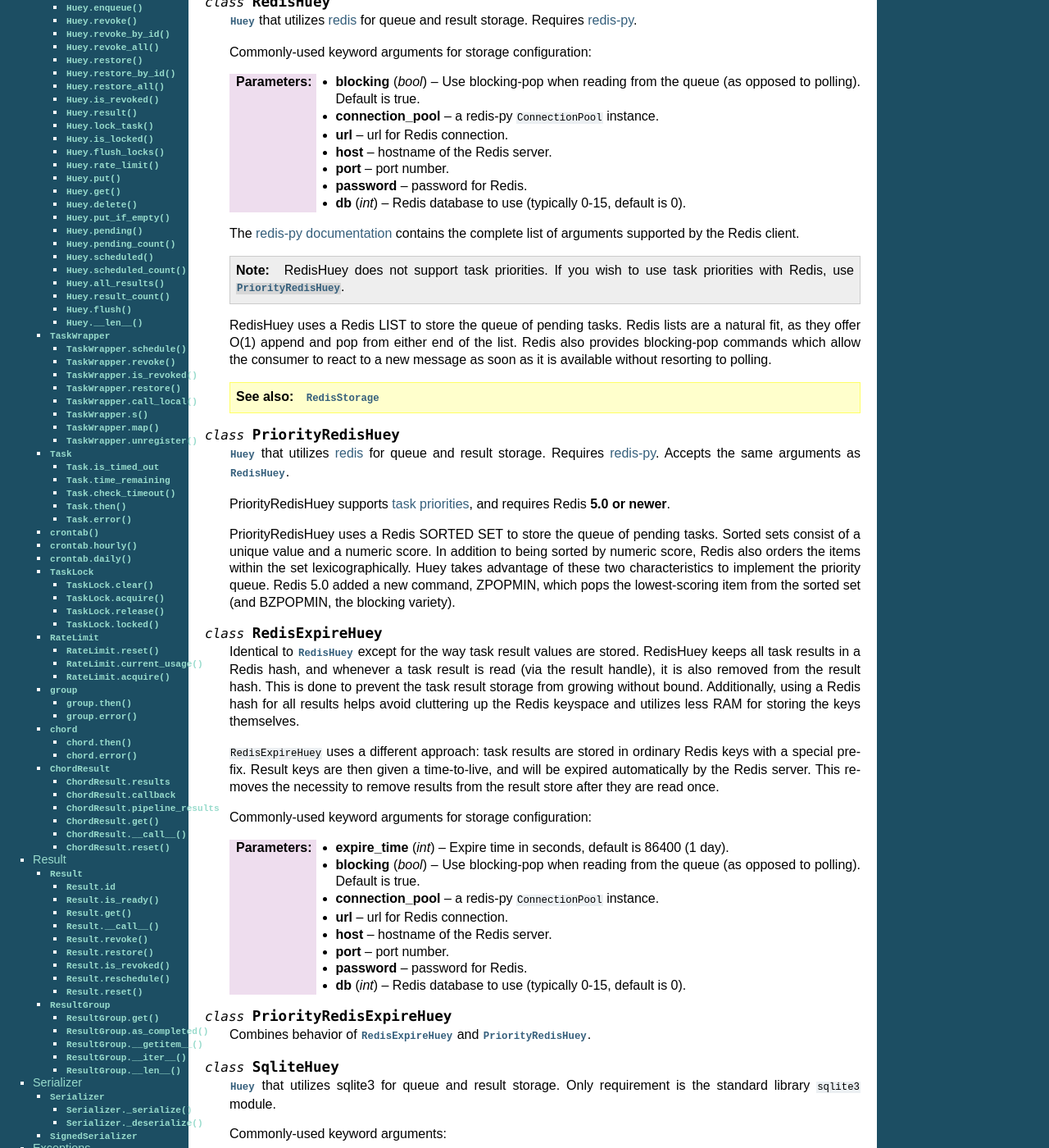
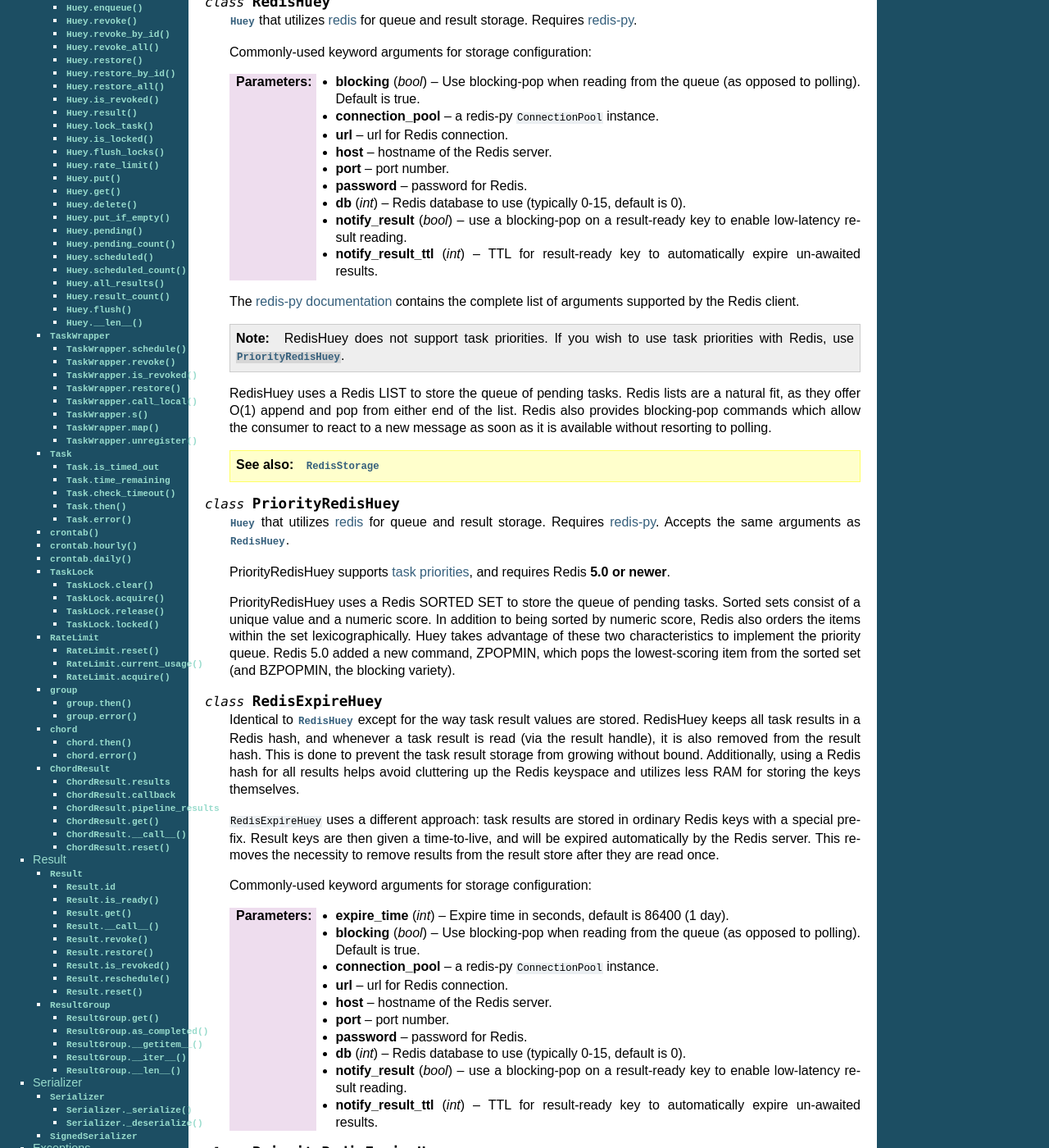
Before and after one commit to coleifer/huey, a Sphinx documentation site: the page built from docs/api.rst, in a window 1280 px wide and 1400 px high, scrolled down 522 px. Shown: the whole window at 82% size. Built offline with Sphinx 7.4.7, drawn with Linux system fonts in a browser that asks for light colours.

```diff
--- a/docs/api.rst
+++ b/docs/api.rst
@@ -41,6 +41,10 @@
     :param port: port number.
     :param password: password for Redis.
     :param int db: Redis database to use (typically 0-15, default is 0).
+    :param bool notify_result: use a blocking-pop on a result-ready key to
+        enable low-latency result reading.
+    :param int notify_result_ttl: TTL for result-ready key to automatically
+        expire un-awaited results.
 
     The `redis-py documentation <https://redis-py.readthedocs.io/en/latest/>`_
     contains the complete list of arguments supported by the Redis client.
@@ -101,6 +105,10 @@
     :param port: port number.
     :param password: password for Redis.
     :param int db: Redis database to use (typically 0-15, default is 0).
+    :param bool notify_result: use a blocking-pop on a result-ready key to
+        enable low-latency result reading.
+    :param int notify_result_ttl: TTL for result-ready key to automatically
+        expire un-awaited results.
 
 .. py:class:: PriorityRedisExpireHuey
 
```
Also changed, not shown: docs/guide.rst (+7 -0 lines), 1 other file.
